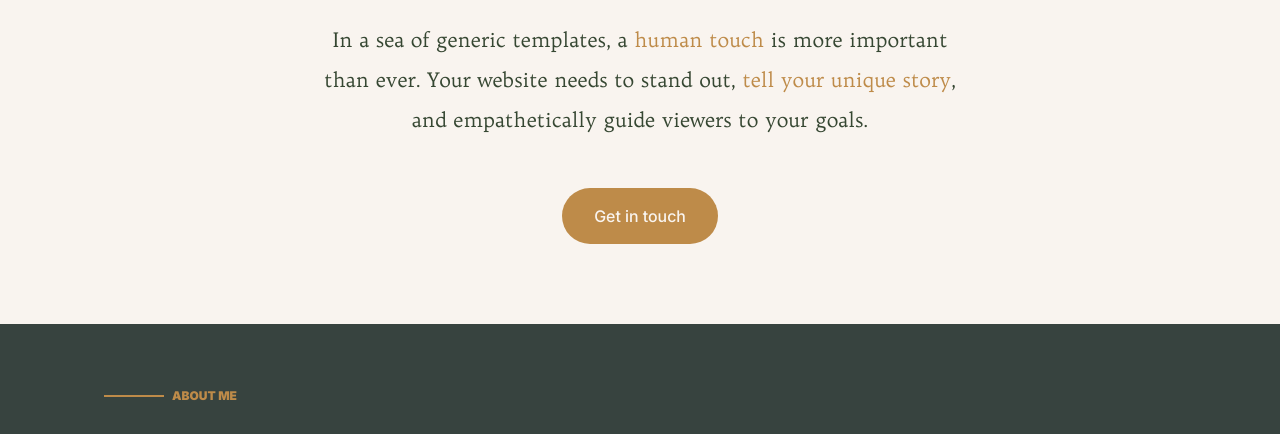
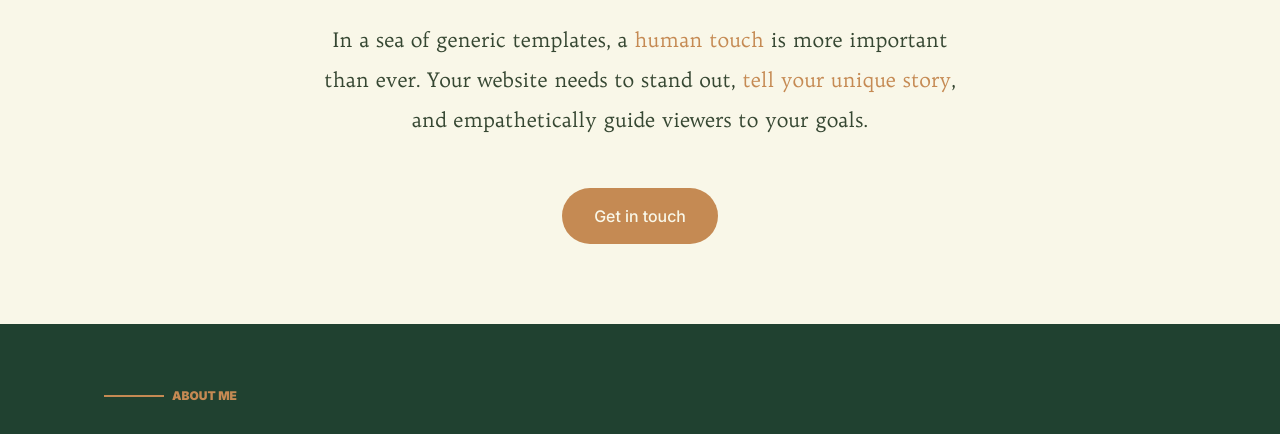
Before and after one commit to marrimg/cedartree.studio, a website built with Vite: page index.html in a window 1280 px wide. Shown: the part 666-1100 px from the top of the page. Built offline with nearby package versions, Linux system fonts and the light colour scheme; a web font is replaced by a local one.

Commit message:
adjust colors

```diff
--- a/src/style.css
+++ b/src/style.css
@@ -1,9 +1,9 @@
 @import url("https://fonts.googleapis.com/css2?family=Yesteryear&display=swap");
 @import "tailwindcss";
 :root {
-  --color-dark: #37433f;
-  --color-light: #f9f4ef;
-  --color-accent: #be8b49;
+  --color-dark: #204130;
+  --color-light: #f9f7e8;
+  --color-accent: #c58a53;
   --color-accent-hover: #6b6375;
   --color-accent-secondary: #364732;
 
```
